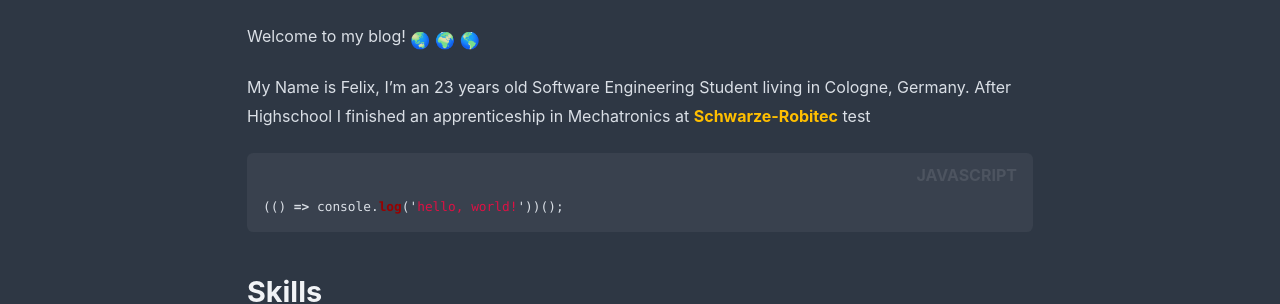
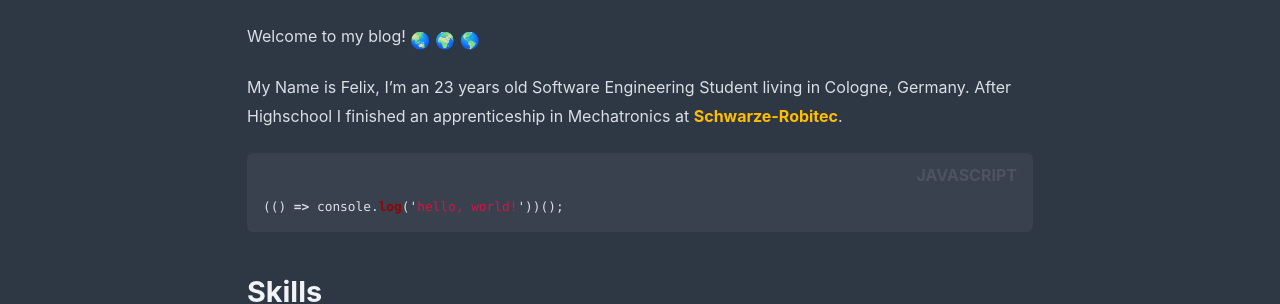
Before and after one commit to breuerfelix/breuerfelix.github.io, a Jekyll site: the page built from about.md, in a window 1280 px wide. Shown: the part 171-475 px from the top of the page. Built offline with Jekyll 4.4.1, drawn with Linux system fonts in a browser that asks for light colours; nearby versions of some CDN libraries; emoji names are drawn with the system emoji font.

```diff
--- a/_config.yml
+++ b/_config.yml
@@ -70,7 +70,7 @@ gitalk:
     # - owner
 
 ## Google Analytics ##
-# ga_tracking_id:  #Google analytics id for the site
+ga_tracking_id: UA-117424247-1 #Google analytics id for the site
 
 ## Reading quantity (LeanCloud) ##
 leancloud:
--- a/about.md
+++ b/about.md
@@ -8,7 +8,7 @@ key: page-about
 Welcome to my blog! :earth_asia: :earth_africa: :earth_americas:
 
 My Name is Felix, I'm an 23 years old Software Engineering Student living in Cologne, Germany.
-After Highschool I finished an apprenticeship in Mechatronics at [Schwarze-Robitec](https://www.schwarze-robitec.com) test
+After Highschool I finished an apprenticeship in Mechatronics at [Schwarze-Robitec](https://www.schwarze-robitec.com).
 
 {% highlight javascript %}
 (() => console.log('hello, world!'))();
```
